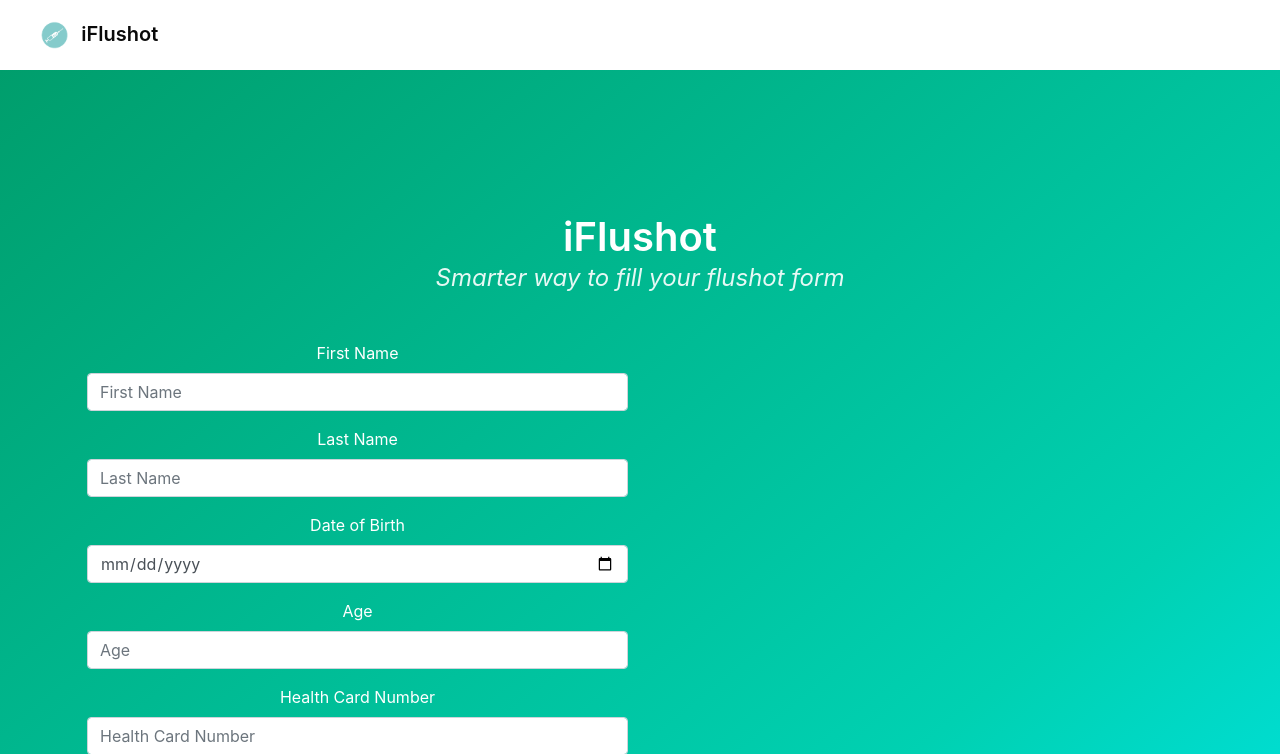
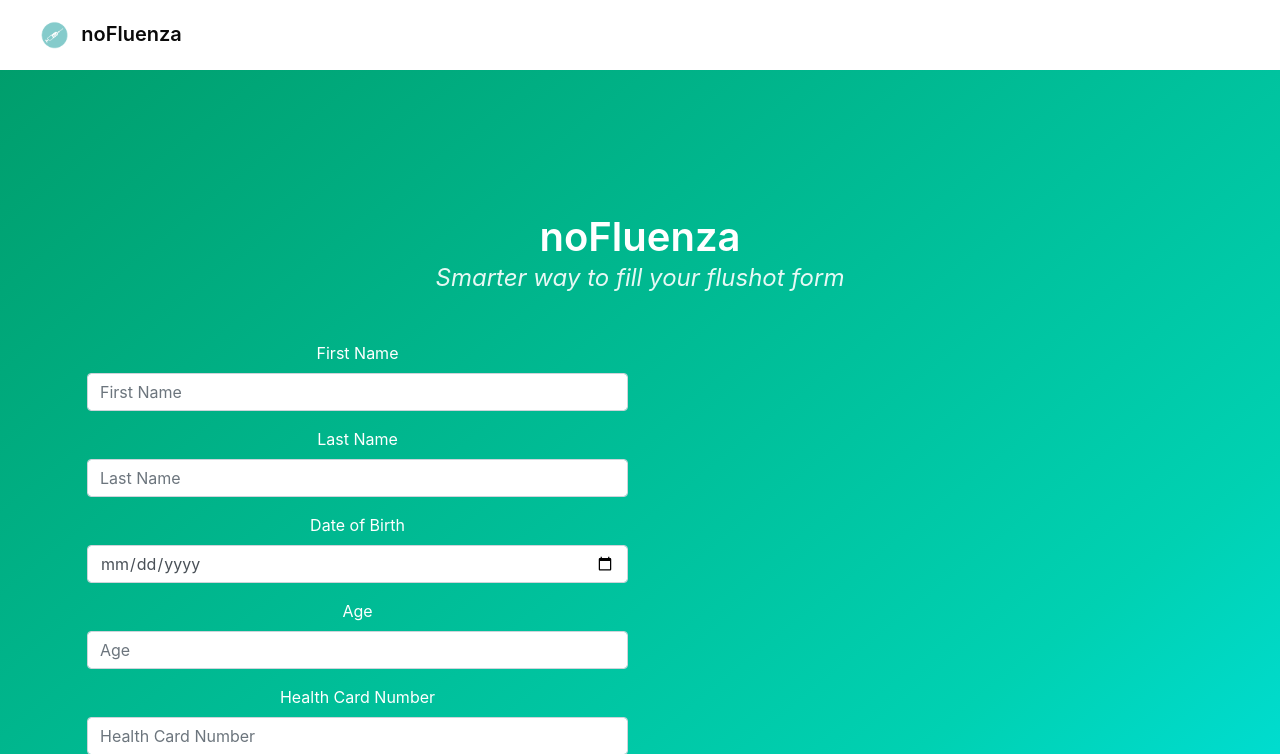
Before and after one commit to yanxi0830/noFluenza, a Flask app: page / in a window 1280 px wide. Shown: the top 754 px of the page. Run offline with Flask 2, Linux system fonts and the light colour scheme; some libraries are stand-ins or nearby versions.

Commit message:
name chnage to noFluenze

```diff
--- a/templates/login.html
+++ b/templates/login.html
@@ -5,7 +5,7 @@
     <div class="navbar-brand">
       <a class="navbar-item" href="/">
         <img src="https://raw.githubusercontent.com/yanxi0830/noFluenza/master/media/flaskex-logo.png?token=ATBbhN4C_HxBdA4EizH7DFgCCpjoGhNPks5cTU4ZwA%3D%3D">
-        <h6 href="/" class="subtitle"><strong>iFlushot</strong></h6>
+        <h6 href="/" class="subtitle"><strong>noFluenza</strong></h6>
 
       </a>
       <div id="navbar-burger-id" class="navbar-burger burger" data-target="navbar-menu-id">
@@ -16,11 +16,11 @@
     </div>
   </nav>
 </section>
-<title>iFlushot</title>
+<title>noFluenza</title>
 <section id="1" class="hero is-primary is-bold is-medium">
   <div class="hero-body">
     <div class="container has-text-centered">
-      <p class="title is-2">iFlushot</p>
+      <p class="title is-2">noFluenza</p>
       <p class="subtitle is-4"><i>Smarter way to fill your flushot form</i></p>
       <div class="columns">
         <div class="column is-auto">
```
